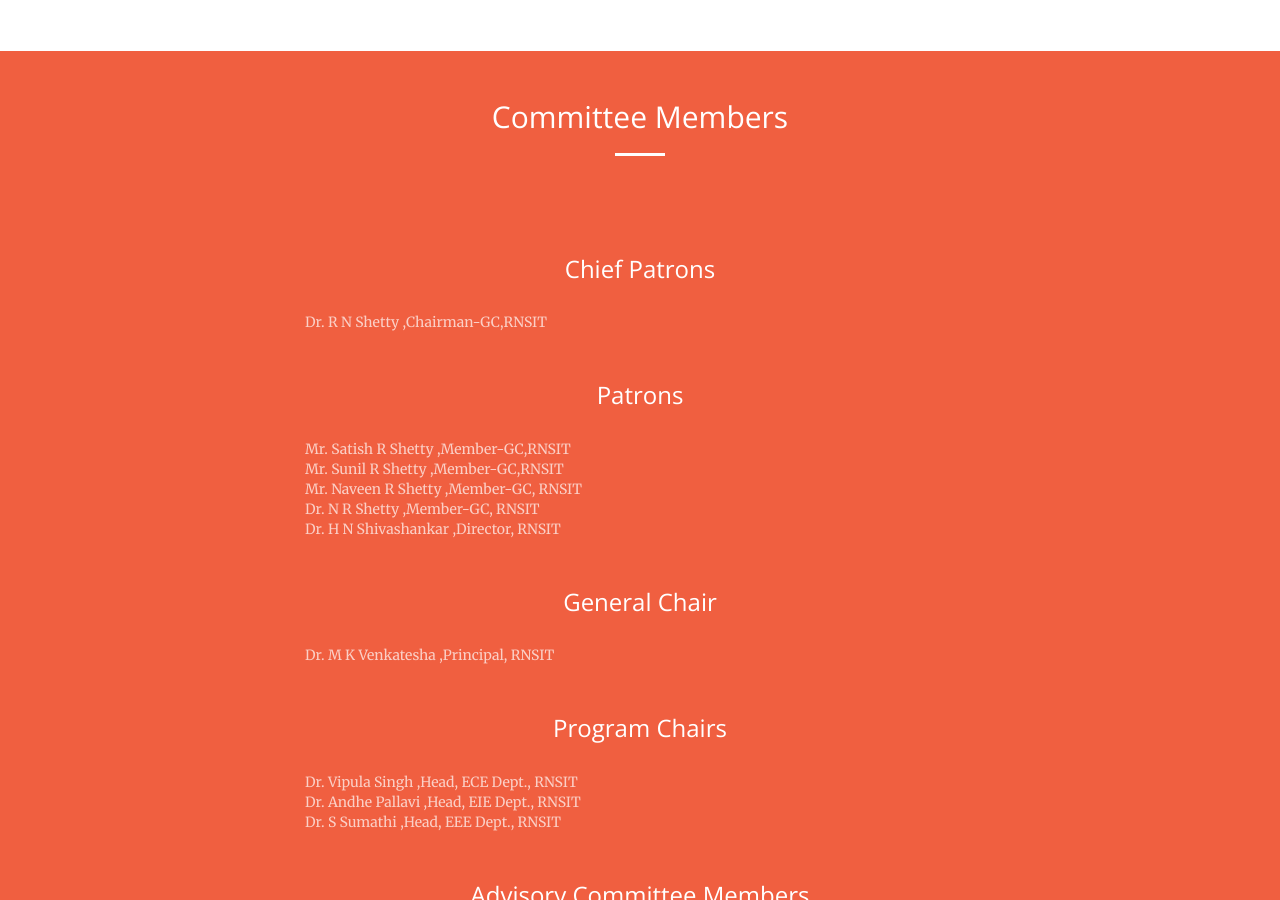
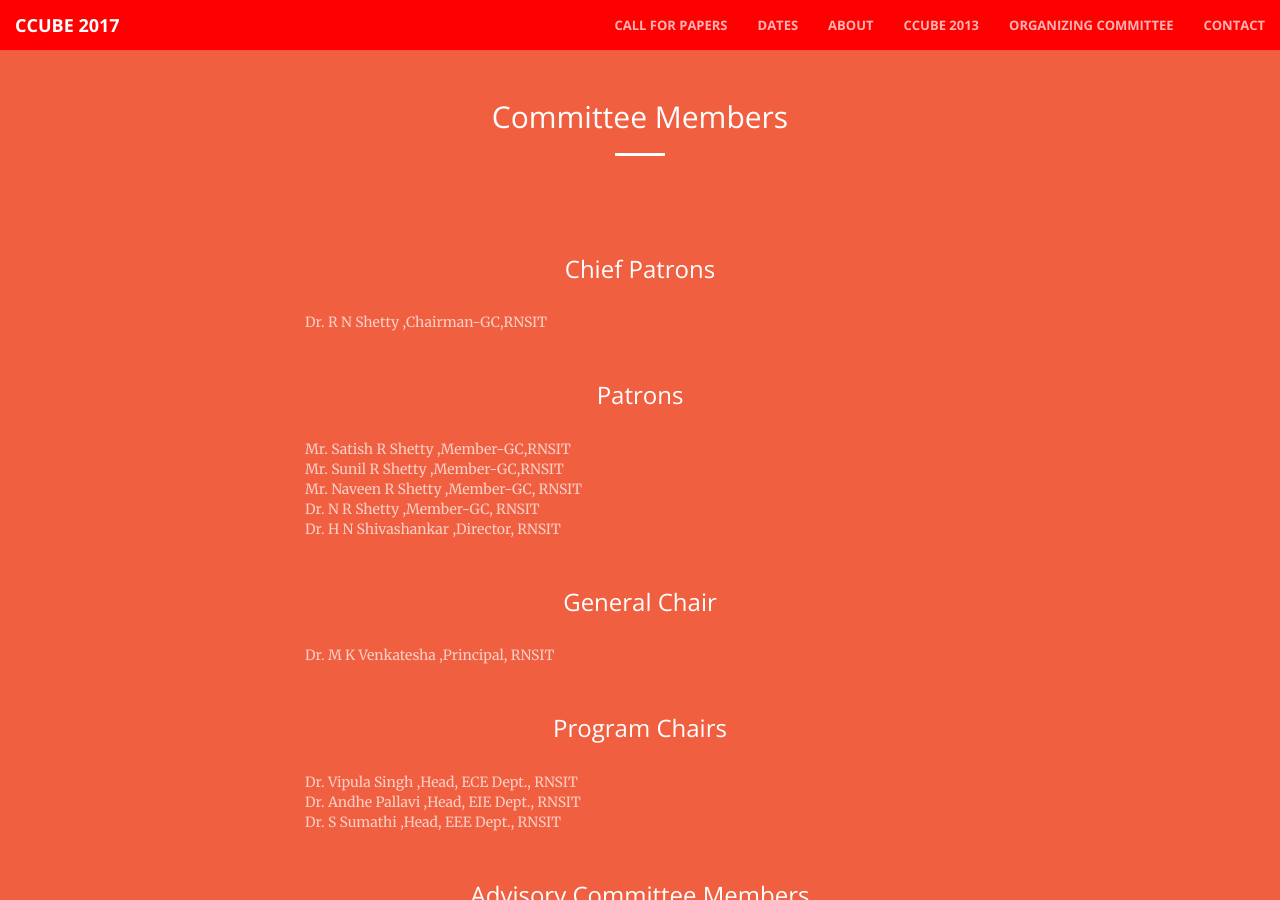
Before and after one commit to YoguBellad/ccube2017, a Jekyll site: the page built from committee.html, in a window 1280 px wide and 900 px high. Built offline with Jekyll 4.4.1, drawn with Linux system fonts in a browser that asks for light colours.

Commit message:
nav on com white4t

```diff
--- a/_includes/nav2.html
+++ b/_includes/nav2.html
@@ -1,4 +1,4 @@
-<nav id="mainNav" class="navbar navbar-default navbar-fixed-top" style="background-color: #FFFFFF; ">
+<nav style="background-color: #FF0000; " id="mainNav" class="navbar navbar-default navbar-fixed-top" >
     <div class="container-fluid">
         <!-- Brand and toggle get grouped for better mobile display -->
         <div class="navbar-header"  >
```
